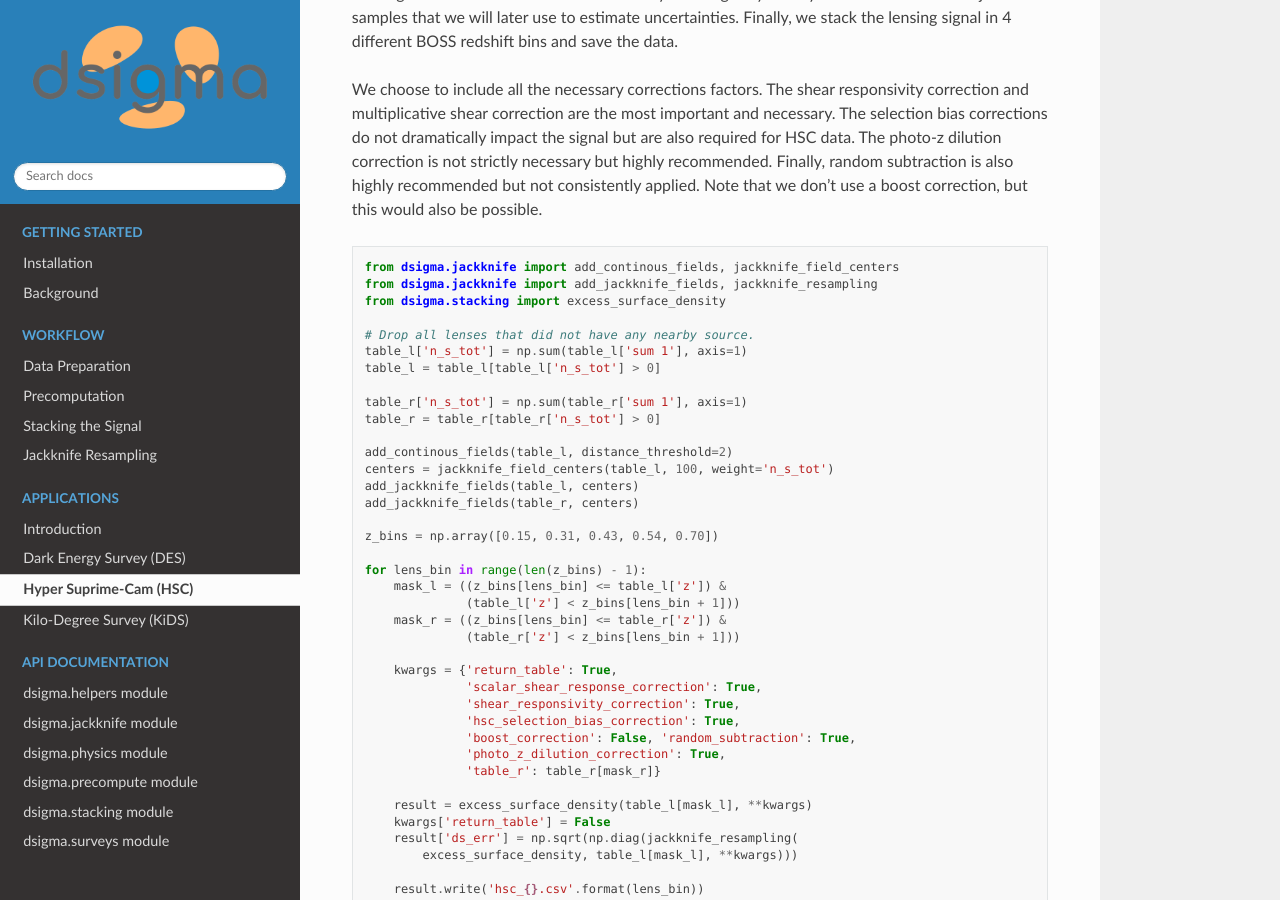
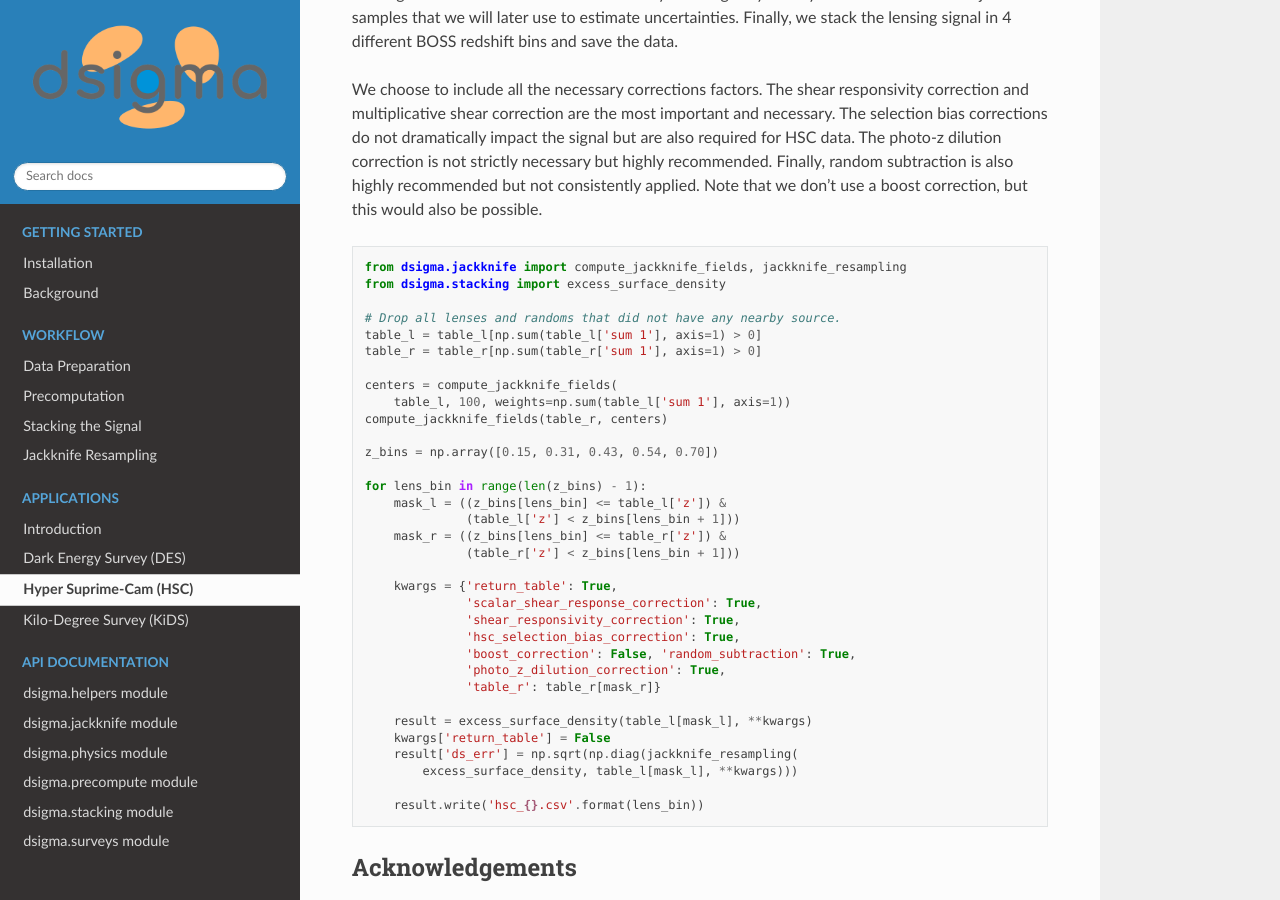
Before and after one commit to johannesulf/dsigma, a Sphinx documentation site: the page built from docs/application_hsc.txt, in a window 1280 px wide and 900 px high, scrolled down 2104 px. Built offline with Sphinx 7.4.7 and the Read the Docs theme 2.0.0, drawn with Linux system fonts in a browser that asks for light colours.

Commit message:
updated docs

```diff
--- a/docs/application_hsc.txt
+++ b/docs/application_hsc.txt
@@ -96,21 +96,16 @@ We choose to include all the necessary corrections factors. The shear responsivi
 
 .. code-block:: python
 
-    from dsigma.jackknife import add_continous_fields, jackknife_field_centers
-    from dsigma.jackknife import add_jackknife_fields, jackknife_resampling
+    from dsigma.jackknife import compute_jackknife_fields, jackknife_resampling
     from dsigma.stacking import excess_surface_density
 
-    # Drop all lenses that did not have any nearby source.
-    table_l['n_s_tot'] = np.sum(table_l['sum 1'], axis=1)
-    table_l = table_l[table_l['n_s_tot'] > 0]
+    # Drop all lenses and randoms that did not have any nearby source.
+    table_l = table_l[np.sum(table_l['sum 1'], axis=1) > 0]
+    table_r = table_r[np.sum(table_r['sum 1'], axis=1) > 0]
 
-    table_r['n_s_tot'] = np.sum(table_r['sum 1'], axis=1)
-    table_r = table_r[table_r['n_s_tot'] > 0]
-
-    add_continous_fields(table_l, distance_threshold=2)
-    centers = jackknife_field_centers(table_l, 100, weight='n_s_tot')
-    add_jackknife_fields(table_l, centers)
-    add_jackknife_fields(table_r, centers)
+    centers = compute_jackknife_fields(
+        table_l, 100, weights=np.sum(table_l['sum 1'], axis=1))
+    compute_jackknife_fields(table_r, centers)
 
     z_bins = np.array([0.15, 0.31, 0.43, 0.54, 0.70])
 
```
Also changed, not shown: docs/application_des.txt (+7 -12 lines), docs/application_kids.txt (+7 -12 lines).
